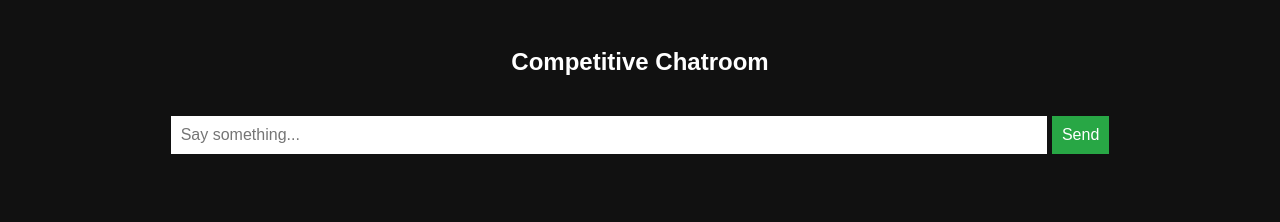
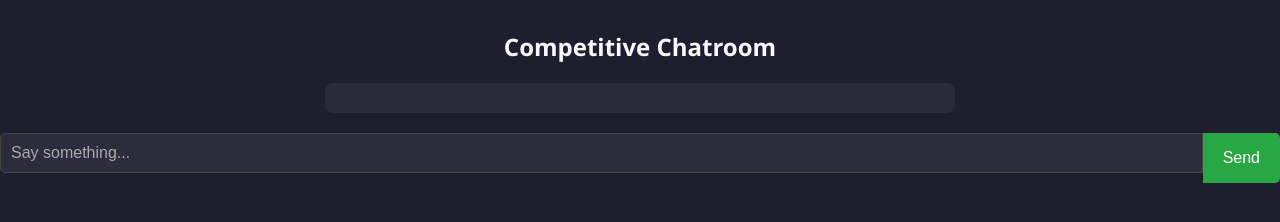
Before and after one commit to flint4x/Rankers, a website: page public/chat.html in a window 1280 px wide. Drawn offline with nearby package versions, Linux system fonts and the light colour scheme; no server answers.

Commit message:
Update style.css

```diff
--- a/public/style.css
+++ b/public/style.css
@@ -1,33 +1,106 @@
+/* General Styles */
 body {
-  font-family: Arial, sans-serif;
-  background: #111;
-  color: #fff;
+  font-family: 'Segoe UI', Tahoma, Geneva, Verdana, sans-serif;
+  background-color: #1e1e2f;
+  color: #f0f0f0;
   text-align: center;
-  padding: 20px;
+  margin: 0;
+  padding: 0;
 }
 
+/* Heading */
+h1, h2 {
+  margin-top: 30px;
+  color: #f8f8f8;
+}
+
+/* Form Styles */
 form {
   margin-top: 20px;
 }
 
+input[type="text"],
+input[type="password"],
 input {
   padding: 10px;
   font-size: 16px;
   width: 70%;
-  border: none;
+  border: 1px solid #444;
+  border-radius: 5px;
+  background-color: #2c2c3d;
+  color: #fff;
+  outline: none;
+  margin-bottom: 10px;
+}
+
+input::placeholder {
+  color: #aaa;
 }
 
 button {
+  padding: 10px 20px;
+  font-size: 16px;
+  background-color: #28a745;
+  color: white;
+  border: none;
+  border-radius: 5px;
+  cursor: pointer;
+}
+
+button:hover {
+  background-color: #218838;
+}
+
+/* Chat Styles */
+#form {
+  display: flex;
+  justify-content: center;
+  margin: 20px auto;
+}
+
+#input {
+  flex: 1;
   padding: 10px;
   font-size: 16px;
-  background: #28a745;
+  background-color: #2c2c3d;
   color: white;
-  border: none;
+  border: 1px solid #444;
+  border-radius: 5px 0 0 5px;
+  outline: none;
 }
 
+#form button {
+  border-radius: 0 5px 5px 0;
+}
+
+/* Messages */
 ul {
   list-style-type: none;
   padding: 0;
-  max-height: 300px;
+  margin: 0 auto;
+  max-width: 600px;
+  max-height: 400px;
   overflow-y: auto;
+  background-color: #2a2a3a;
+  border-radius: 8px;
+  padding: 15px;
+  margin-top: 20px;
 }
+
+li {
+  text-align: left;
+  margin-bottom: 10px;
+}
+
+strong {
+  color: #6ab04c;
+}
+
+/* Landing Page */
+a button {
+  background-color: #007bff;
+}
+
+a button:hover {
+  background-color: #0056b3;
+}
```
